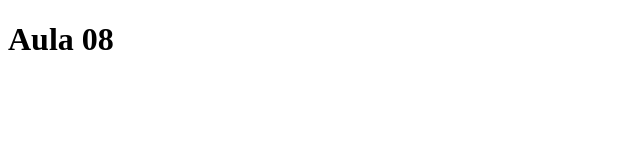
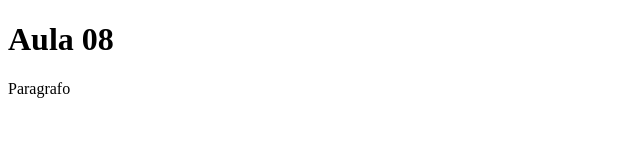
Before and after one commit to laviniarossito/RepositorioJavaBasico, a plain HTML site: page index.html in a window 1280 px wide. Shown: the full height of the page, 0-640 px from the left. Drawn offline with Linux system fonts and the light colour scheme.

Commit message:
Adicionado tag p ao arquivo index.

```diff
--- a/index.html
+++ b/index.html
@@ -8,5 +8,6 @@
 </head>
 <body>
     <h1>Aula 08</h1>
+    <p>Paragrafo</p>
 </body>
 </html>
```
